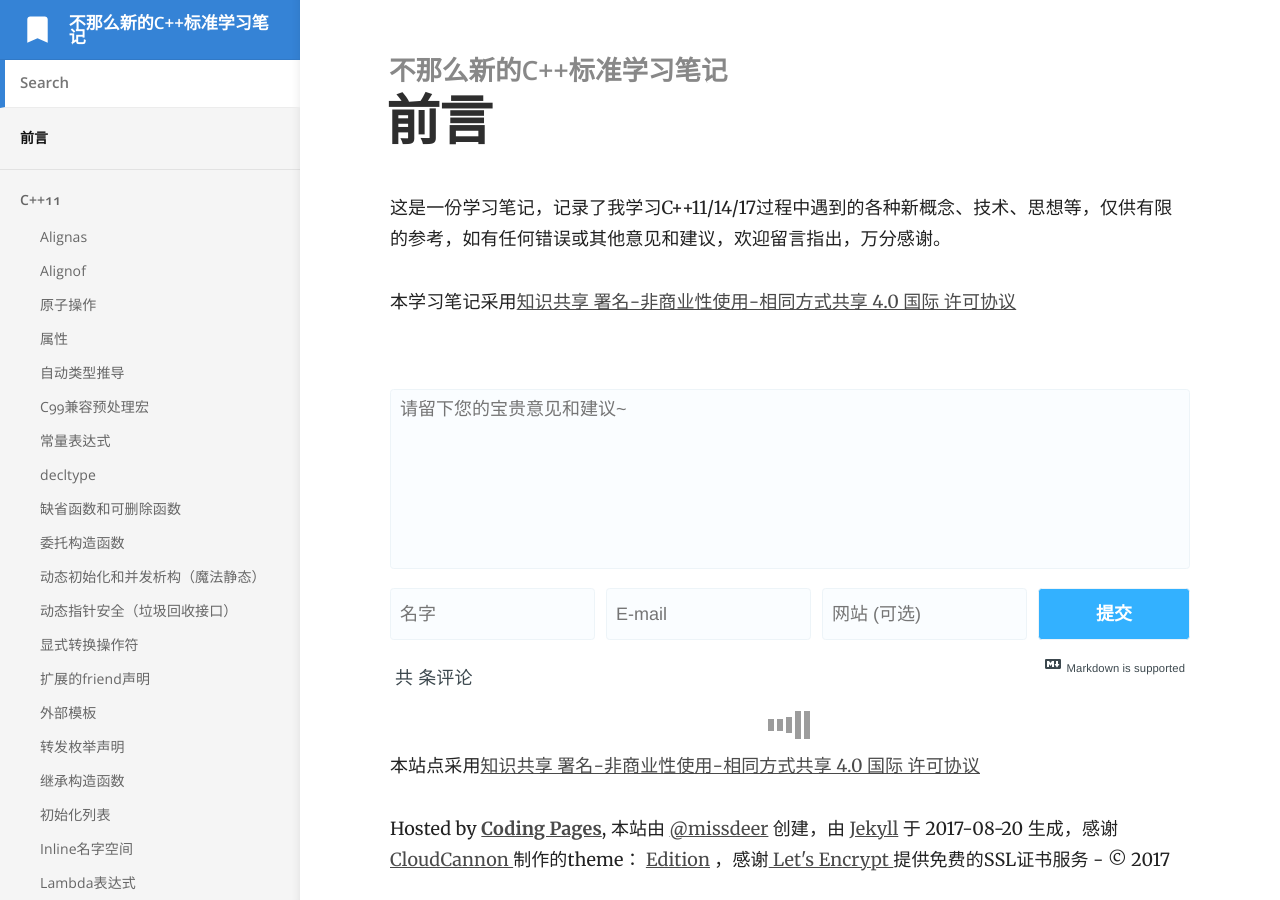
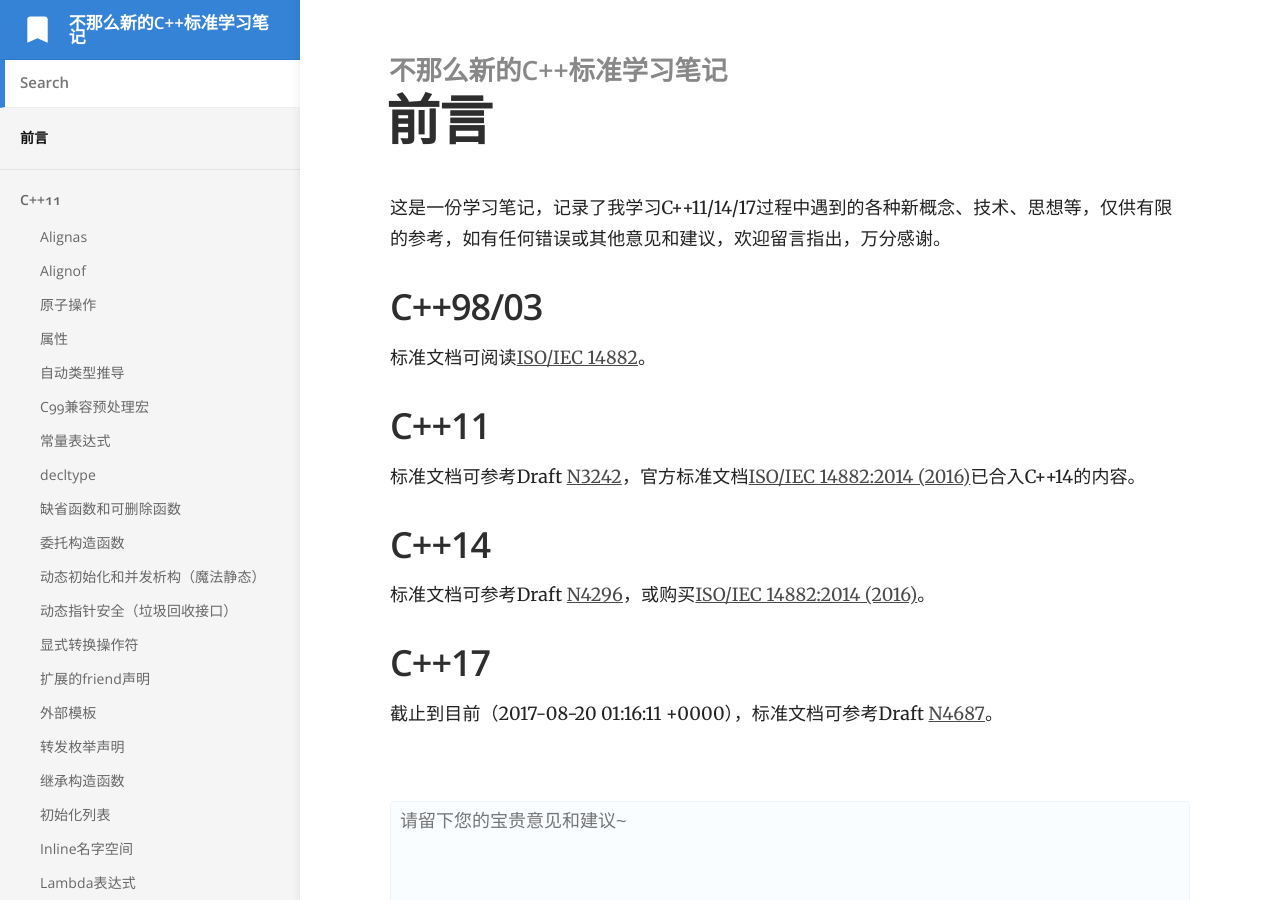
Before and after one commit to missdeer/cxxstd, a Jekyll site: the page built from index.md, in a window 1280 px wide and 900 px high. Built offline with Jekyll 4.4.1, drawn with Linux system fonts in a browser that asks for light colours; nearby versions of some CDN libraries; comment, search, counter and statistics services are not loaded.

Commit message:
(*)update standard papers download link

```diff
--- a/index.md
+++ b/index.md
@@ -4,4 +4,18 @@ title: 前言
 
 这是一份学习笔记，记录了我学习C++11/14/17过程中遇到的各种新概念、技术、思想等，仅供有限的参考，如有任何错误或其他意见和建议，欢迎留言指出，万分感谢。
 
-本学习笔记采用<a href="http://creativecommons.org/licenses/by-nc-sa/4.0/" target="_blank">知识共享 署名-非商业性使用-相同方式共享 4.0 国际 许可协议</a>
+## C++98/03
+
+标准文档可阅读[ISO/IEC 14882](http://cs.nyu.edu/courses/fall11/CSCI-GA.2110-003/documents/c++2003std.pdf)。
+
+## C++11
+
+标准文档可参考Draft [N3242](http://www.open-std.org/JTC1/SC22/WG21/docs/papers/2011/n3242.pdf)，官方标准文档[ISO/IEC 14882:2014 (2016)](https://webstore.ansi.org/RecordDetail.aspx?sku=INCITS/ISO/IEC+14882:2014+\(2016\))已合入C++14的内容。
+
+## C++14
+
+标准文档可参考Draft [N4296](http://www.open-std.org/jtc1/sc22/wg21/docs/papers/2014/n4296.pdf)，或购买[ISO/IEC 14882:2014 (2016)](https://webstore.ansi.org/RecordDetail.aspx?sku=INCITS/ISO/IEC+14882:2014+\(2016\))。
+
+## C++17
+
+截止到目前（{{site.time}}），标准文档可参考Draft [N4687](https://github.com/cplusplus/draft/raw/master/papers/n4687.pdf)。
```
